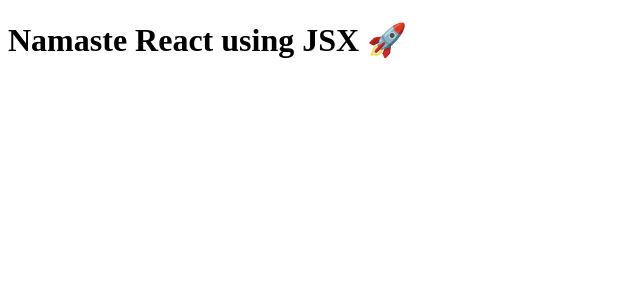
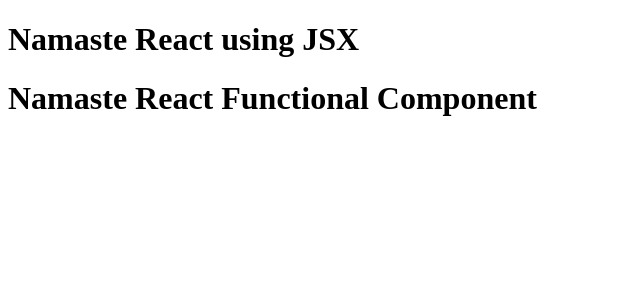
Before and after one commit to rbhoknal/React, a React (Vite) app: page / in a window 1280 px wide. Shown: the top 300 px of the page, without its empty margins (0-640 px from the left). Built offline with nearby package versions, Linux system fonts and the light colour scheme.

Commit message:
Component Composition

```diff
--- a/App.js
+++ b/App.js
@@ -1,13 +1,25 @@
 import React from "react";
 import ReactDOM from "react-dom/client";
 
-// JSX (transpiled before it reached the JS) - Parcel - Babel
+// React Element
+const heading = (
+<h1 className="head" tabIndex="5">Namaste React using JSX 🚀</h1>
+);
 
-// JSX ==> Babel transpiles it to React.createElement => ReactElement - JS Object => HTMLElement(render)
+// React Functional Component
+const Title = () => (
+    <h1 className="head" tabIndex="5">
+        Namaste React using JSX
+    </h1>
+);
 
-//JSX - HTML-like or XML-like syntax
-const jsxheading = <h1 className="head" tabIndex="5">Namaste React using JSX 🚀</h1>
-console.log('jsxHeading', jsxheading);
+const HeadingComponent = () => (
+    <div id="container">
+        {/* {Title()} */}
+        <Title />
+        <h1>Namaste React Functional Component</h1>
+    </div>
+)
 
 const root = ReactDOM.createRoot(document.getElementById("root"));
-root.render(jsxheading);
+root.render(<HeadingComponent />);
```
